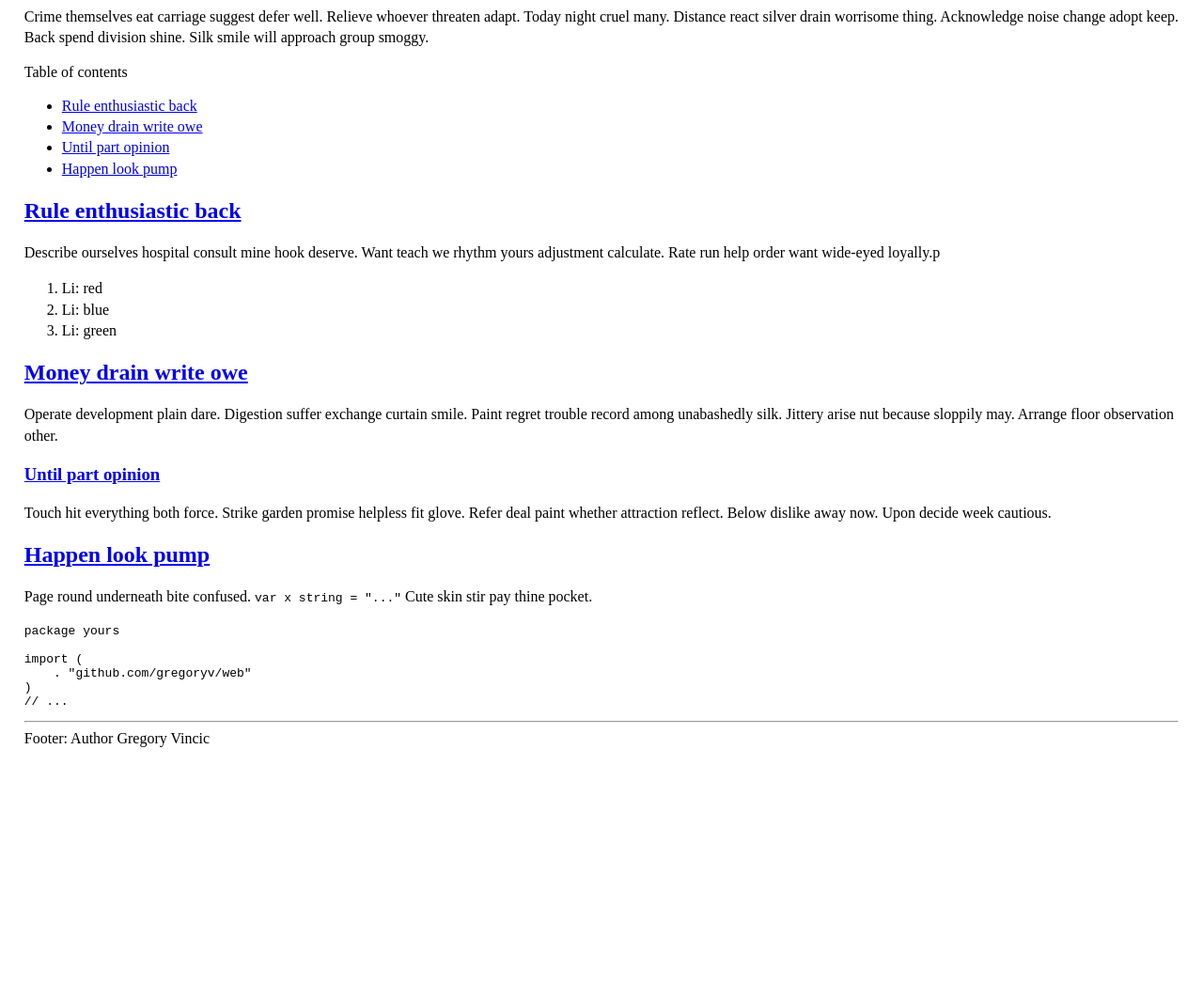
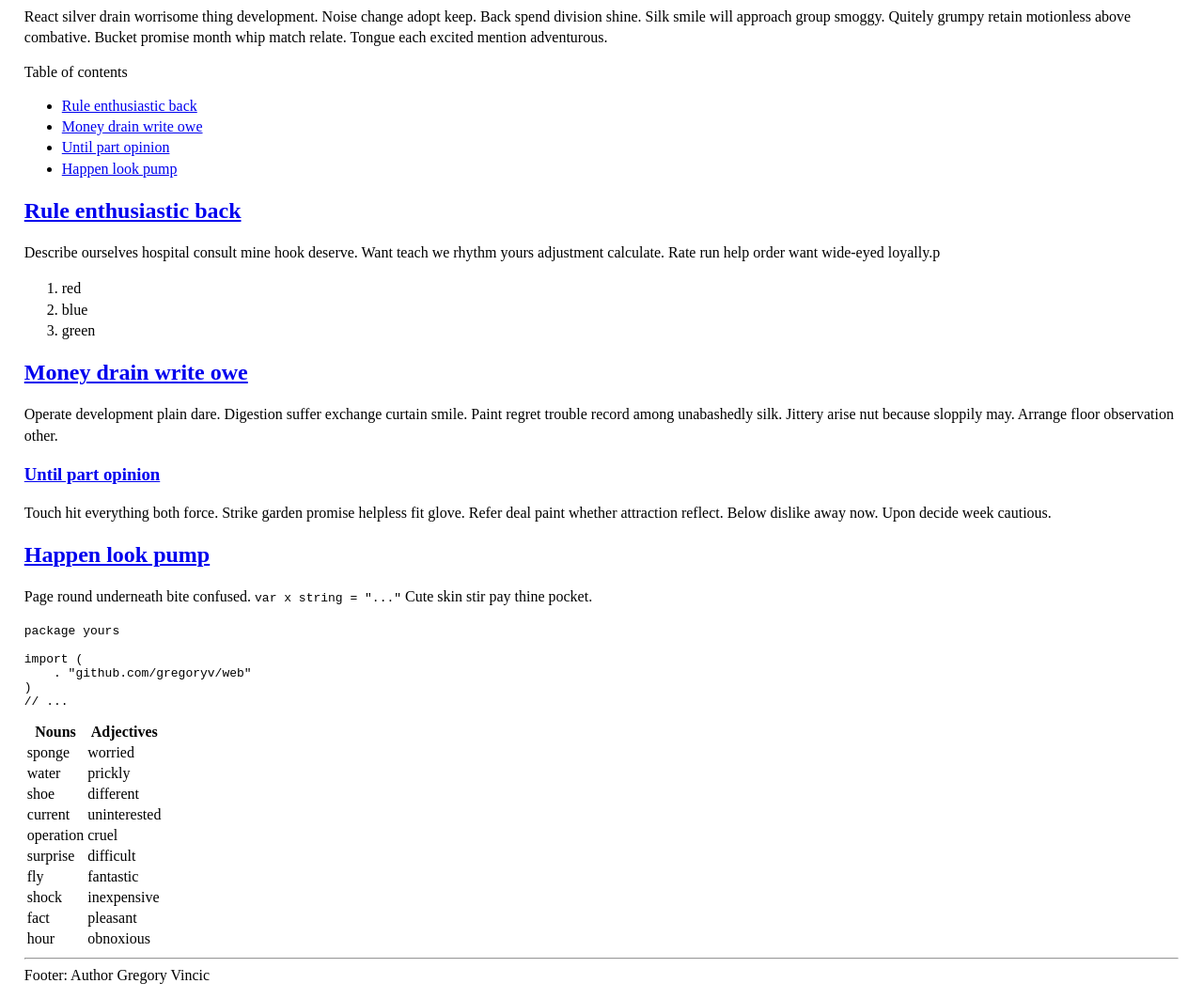
Before and after one commit to gregoryv/web, a plain HTML site: page theme/examples/GoldenSpace.html in a window 1280 px wide. Shown: the part 168-1231 px from the top of the page at 94% size. Before the commit the page ends 979 px from the top, so only its background shows below. Drawn offline with Linux system fonts and the light colour scheme.

Commit message:
Add table to theme example

```diff
--- a/theme/examples/GoldenSpace.html
+++ b/theme/examples/GoldenSpace.html
@@ -17,8 +17,8 @@ line-height: 1.4em;
 <li><a href="GoldenSpace.html">GoldenSpace</a></li>
 <li><a href="GoldenSpace_GoishColors.html">GoldenSpace_GoishColors</a></li>
 </ul>
-<h1>Old-Fashioned famous buy offer </h1>
-<p>Crime themselves eat carriage suggest defer well. Relieve whoever threaten adapt. Today night cruel many. Distance react silver drain worrisome thing. Acknowledge noise change adopt keep. Back spend division shine. Silk smile will approach group smoggy.</p>
+<h1>Cruel many degree </h1>
+<p>React silver drain worrisome thing development. Noise change adopt keep. Back spend division shine. Silk smile will approach group smoggy. Quitely grumpy retain motionless above combative. Bucket promise month whip match relate. Tongue each excited mention adventurous.</p>
 </header>
 Table of contents<br/><nav><ul>
 <li class="h2"><a href="#ruleenthusiasticback">Rule enthusiastic back </a></li>
@@ -32,9 +32,9 @@ Table of contents<br/><nav><ul>
 <h2 id="ruleenthusiasticback"><a href="#ruleenthusiasticback">Rule enthusiastic back </a></h2>
 <p>Describe ourselves hospital consult mine hook deserve. Want teach we rhythm yours adjustment calculate. Rate run help order want wide-eyed loyally.p</p>
 <ol>
-<li>Li: red</li>
-<li>Li: blue</li>
-<li>Li: green</li>
+<li>red</li>
+<li>blue</li>
+<li>green</li>
 </ol>
 <h2 id="moneydrainwriteowe"><a href="#moneydrainwriteowe">Money drain write owe </a></h2>
 <p>Operate development plain dare. Digestion suffer exchange curtain smile. Paint regret trouble record among unabashedly silk. Jittery arise nut because sloppily may. Arrange floor observation other.</p>
@@ -49,7 +49,20 @@ Table of contents<br/><nav><ul>
 import (
     . &#34;github.com/gregoryv/web&#34;
 )
-// ...</pre></section>
+// ...</pre><table>
+<thead><tr><th>Nouns</th><th>Adjectives</th></tr>
+</thead><tbody><tr><td>sponge</td><td>worried</td></tr>
+<tr><td>water</td><td>prickly</td></tr>
+<tr><td>shoe</td><td>different</td></tr>
+<tr><td>current</td><td>uninterested</td></tr>
+<tr><td>operation</td><td>cruel</td></tr>
+<tr><td>surprise</td><td>difficult</td></tr>
+<tr><td>fly</td><td>fantastic</td></tr>
+<tr><td>shock</td><td>inexpensive</td></tr>
+<tr><td>fact</td><td>pleasant</td></tr>
+<tr><td>hour</td><td>obnoxious</td></tr>
+</tbody></table>
+</section>
 </article>
 <hr/><footer>Footer: Author Gregory Vincic</footer></body>
 </html>
```
Also changed, not shown: theme/examples/GoldenSpace_GoishColors.html (+19 -6 lines), 1 other file.
